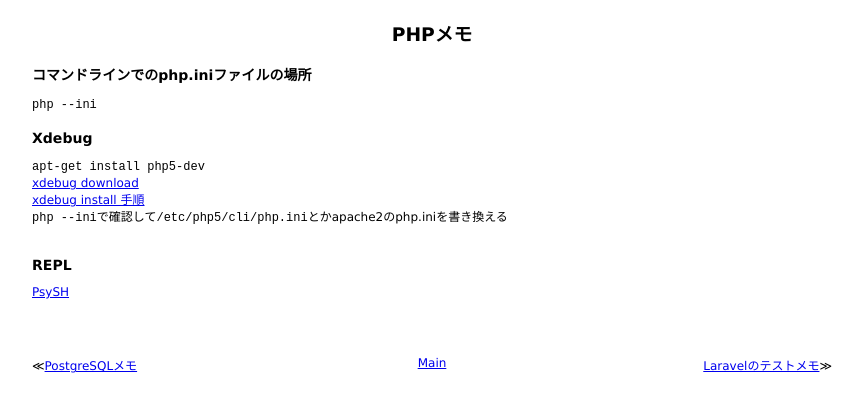
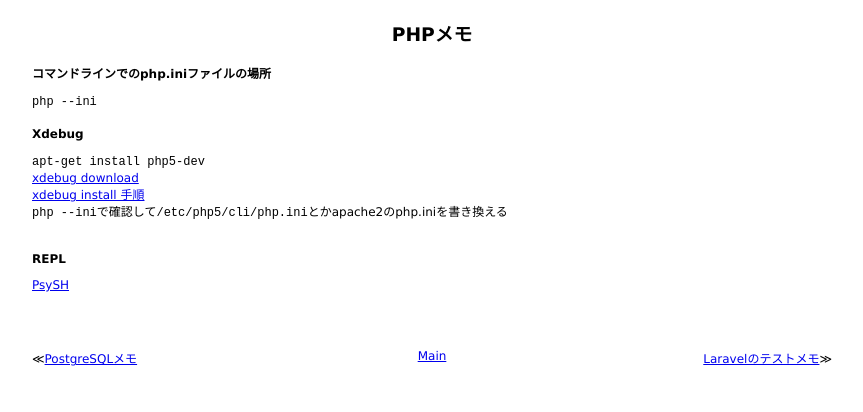
Before and after one commit to 38elements/38elements.github.com, a Jekyll site: the page built from _posts/2016-05-30-php.md, in a window 1280 px wide. Shown: the top 412 px of the page, without its empty margins (208-1071 px from the left). Built offline with Jekyll 4.4.1, drawn with Linux system fonts in a browser that asks for light colours.

Commit message:
Update 2016-05-30-php.md

```diff
--- a/_posts/2016-05-30-php.md
+++ b/_posts/2016-05-30-php.md
@@ -2,17 +2,17 @@
 layout: posts
 title: PHPメモ
 ---
-### コマンドラインでのphp.iniファイルの場所
+#### コマンドラインでのphp.iniファイルの場所
 `php --ini`
 <br>
 
-### Xdebug
+#### Xdebug
 `apt-get install php5-dev`
 [xdebug download](https://xdebug.org/download.php)
 [xdebug install 手順](https://github.com/xdebug/xdebug#xdebug)
 `php --ini`で確認して`/etc/php5/cli/php.ini`とかapache2のphp.iniを書き換える
 <br>
 
-### REPL
+#### REPL
 [PsySH](https://github.com/bobthecow/psysh)
 <br>
```
